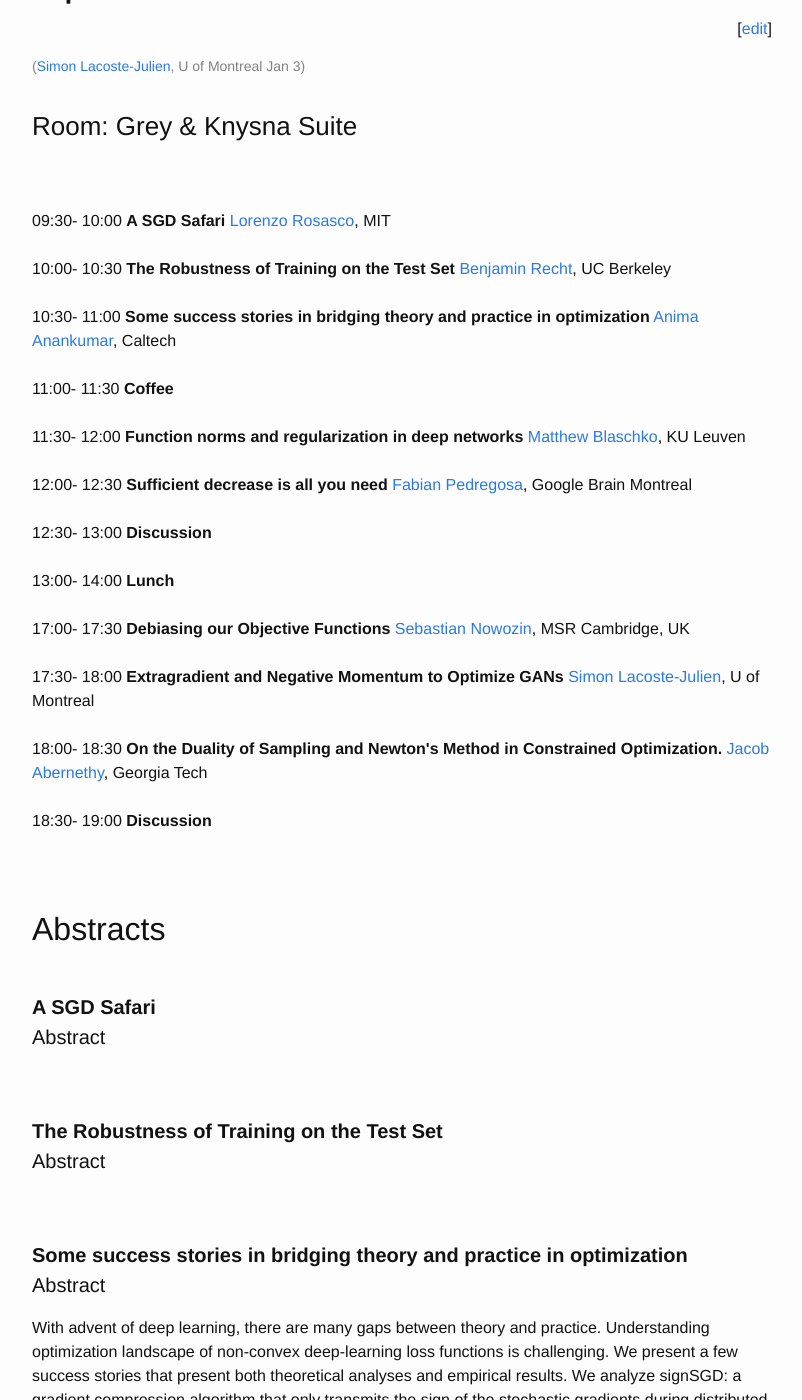
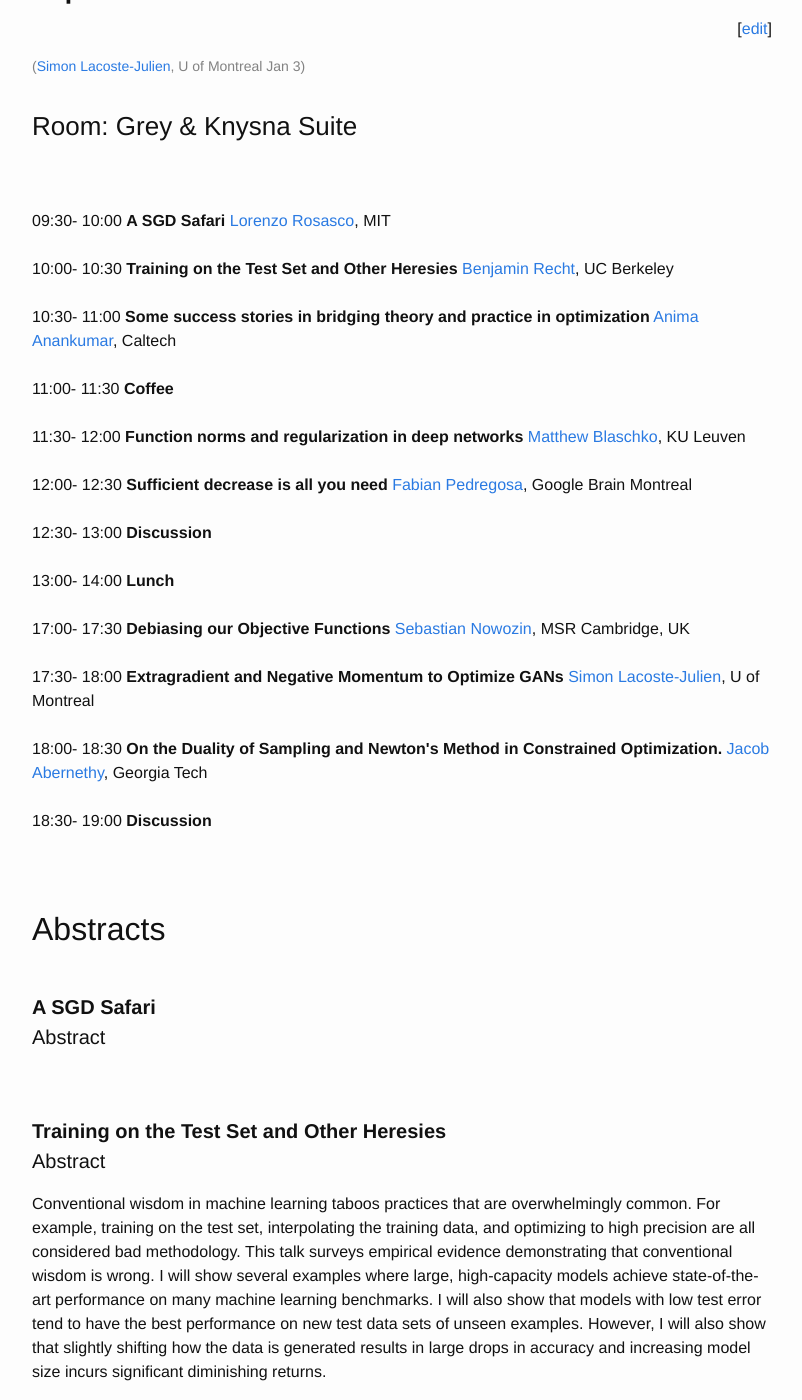
Before and after one commit to dalimeeting/dalimeeting.github.io, a Jekyll site: the page built from _posts/2019-01-03-workshop-optimization.md, in a window 1280 px wide and 1400 px high, scrolled down 534 px. Shown: the whole window, without its empty margins (238-1040 px from the left). Built offline with Jekyll 4.4.1, drawn with Linux system fonts in a browser that asks for light colours.

Commit message:
Update 2019-01-03-workshop-optimization.md
Ben's talk

```diff
--- a/_posts/2019-01-03-workshop-optimization.md
+++ b/_posts/2019-01-03-workshop-optimization.md
@@ -23,7 +23,7 @@ talks:
   start: "09:30"
   end: "10:00"
   abstract: ""
-- title: "The Robustness of Training on the Test Set"
+- title: "Training on the Test Set and Other Heresies"
   author:
   - given: Benjamin
     family: Recht
@@ -31,7 +31,7 @@ talks:
     institute: UC Berkeley
   start: "10:00"
   end: "10:30"
-  abstract: ""
+  abstract: "Conventional wisdom in machine learning taboos practices that are overwhelmingly common. For example, training on the test set, interpolating the training data, and optimizing to high precision are all considered bad methodology. This talk surveys empirical evidence demonstrating that conventional wisdom is wrong. I will show several examples where large, high-capacity models achieve state-of-the-art performance on many machine learning benchmarks. I will also show that models with low test error tend to have the best performance on new test data sets of unseen examples. However, I will also show that slightly shifting how the data is generated results in large drops in accuracy and increasing model size incurs significant diminishing returns. "
 - title: "Some success stories in bridging theory and practice in optimization"
   author:
   - given: Anima
```
